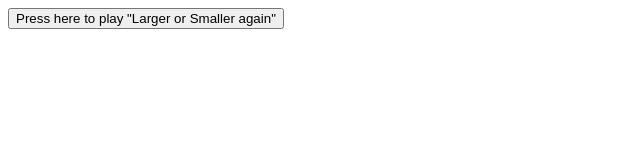
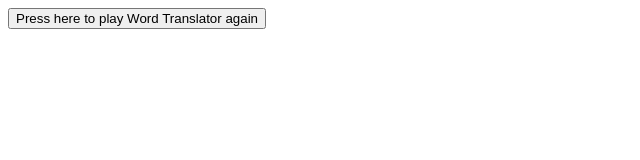
Before and after one commit to Bigrubes/AssignmentM3, a plain HTML site: page index.html in a window 1280 px wide. Shown: the full height of the page, 0-640 px from the left. Drawn offline with Linux system fonts and the light colour scheme.

Commit message:
completed word translator

```diff
--- a/index.html
+++ b/index.html
@@ -5,12 +5,13 @@
     <meta http-equiv="X-UA-Compatible" content="IE=edge">
     <meta name="viewport" content="width=device-width, initial-scale=1.0">
     <title>Assignment 02</title>
-    <script src="js/01-larger-or-smaller.js"></script>
-    <!-- <script src="js/02-word-translator.js"></script> -->
+    <!-- <script src="js/01-larger-or-smaller.js"></script> -->
+    <script src="js/02-word-translator.js"></script>
     <!-- <script src="js/03-coinflip.js"></script> -->
     <!-- <script src="js/04-grade-assigner.js"></script> -->
 </head>
 <body>
-    <button onclick = "larger()">Press here to play "Larger or Smaller again"</button>
+    <!-- <button onclick = "larger()">Press here to play "Larger or Smaller again"</button> -->
+    <button onclick = 'word()'>Press here to play Word Translator again</button>
 </body>
 </html>
--- a/js/02-word-translator.js
+++ b/js/02-word-translator.js
@@ -0,0 +1,21 @@
+function word() {
+    let code = (prompt('To translate the phrase "Hello World" Please input language code "es" for Spanish, "de" for German, "en" for English or "fr" for French'))
+    let french = "fr"
+    let english = "en"
+    let german = "de"
+    let spanish = "es"
+    if (code === english){
+    alert('"Hello World"')
+    }
+    else if (code === spanish){
+    alert('"Hello World" translated in Spanish is: "Hola mundo."')
+    }
+    else if (code === french){
+    alert('"Hello World" translated in French is: "Bonjour le monde."')
+    }
+    else if (code === german){
+    alert('"Hello World" translated in German is: "Hallo welt."')
+    }
+    else if (code === "")
+    alert('"Hello World"')
+}
```
Also changed, not shown: 1 other file.
